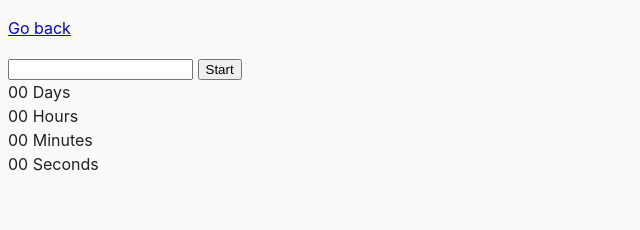
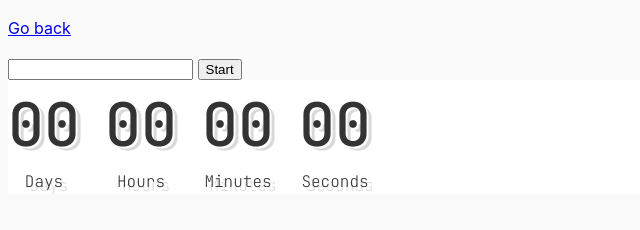
Before and after one commit to ihorchub/goit-js-hw-09, a website built with Parcel: page src/02-timer.html in a window 1280 px wide. Shown: the whole page, without its empty margins (0-640 px from the left). Built offline with nearby package versions, Linux system fonts and the light colour scheme.

Commit message:
add styles to task#2

```diff
--- a/src/02-timer.html
+++ b/src/02-timer.html
@@ -4,6 +4,12 @@
     <meta charset="UTF-8" />
     <meta name="viewport" content="width=device-width, initial-scale=1.0" />
     <title>Countdown timer</title>
+    <link rel="preconnect" href="https://fonts.googleapis.com" />
+    <link rel="preconnect" href="https://fonts.gstatic.com" crossorigin />
+    <link
+      href="https://fonts.googleapis.com/css2?family=JetBrains+Mono:wght@200;500&display=swap"
+      rel="stylesheet"
+    />
     <link rel="stylesheet" href="css/common.css" />
   </head>
   <body>
--- a/src/css/common.css
+++ b/src/css/common.css
@@ -16,3 +16,30 @@ img {
   display: block;
   max-width: 100%;
 }
+
+.timer {
+  font-family: 'JetBrains Mono', monospace;
+  display: flex;
+  gap: 25px;
+
+  color: #333333;
+  background: #ffffff;
+  text-shadow: 2px 2px 0px #ffffff, 5px 4px 0px rgba(0, 0, 0, 0.15);
+  color: #333333;
+  background: #ffffff;
+}
+
+.field {
+  display: flex;
+  flex-direction: column;
+  align-items: center;
+}
+
+.value {
+  font-size: 60px;
+  font-weight: 500;
+}
+
+.label {
+  font-weight: 200;
+}
```
